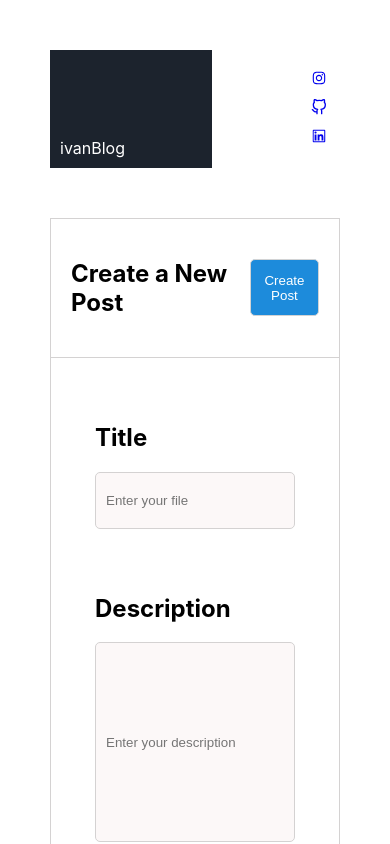
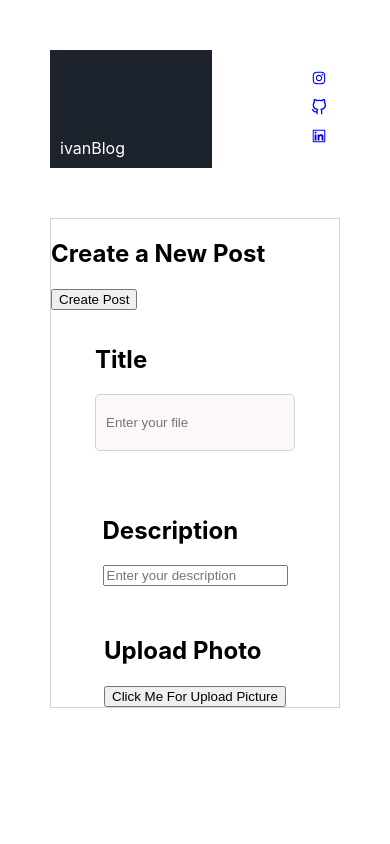
Before and after one commit to IvanMatt8/Forum, a React (Create React App) app: page /create in a window 390 px wide. Shown: the top 844 px of the page. Built offline with nearby package versions, Linux system fonts and the light colour scheme; the HTML template or start-up script is replaced by a standard one.

Commit message:
:hammer: refactor no estilo do index

```diff
--- a/src/pages/Create/index.css
+++ b/src/pages/Create/index.css
@@ -5,34 +5,21 @@
 gap: 50px;
 }
 
-
-
 .wrapperCreatePost {
 display: flex;
 flex-direction: column;
 border: solid 1px;
 border-color: #D4D2D2;
-gap: 30px;
 }
 
-.titlePost{
+.wrapperHeaderPost{
 display: flex;
 justify-content: space-between;
 padding: 20px;
 border-bottom: solid 1px;
 border-color: #D4D2D2;
-    align-items: center;
 }
 
-.buttonPost {
-    width: 204px;
-    height: 52px;
-    background: #1D8BDB;
-    border: 1px solid #D2D3D4;
-    box-sizing: border-box;
-    border-radius: 5px;
-    color: white;
-}
 
 
 .wrapperDescriptionPost {
@@ -50,10 +37,11 @@ border: 1px solid #D4D2D2;
 box-sizing: border-box;
 border-radius: 5px;
 padding: 10px;
+outline: 0;
 }
 
 
-.descriptionText input{
+.descriptionText textarea{
  display: flex;
 width: 573px;
 height: 248px;
@@ -62,39 +50,21 @@ border: 1px solid #D4D2D2;
 box-sizing: border-box;
 border-radius: 5px;
 padding: 10px;
+resize: none;
+outline: 0;
 
 }
 
-.uploadPhotos button{
-    width: 573px;
-    height: 52px;
-    background: #1D8BDB;
-    border: 1px solid #D2D3D4;
-    box-sizing: border-box;
-    border-radius: 5px;
-    color: white;
-    margin-bottom: 30px;
-}
-
-
 @media screen and (max-width: 706px) {
 
-    .buttonPost {
-        width: 80px;
-        height: 57px;
-    }
 
 .wrapperTitle input {
 width: 200px;
 height: 57px;
  }
-    .descriptionText input{
+.descriptionText textarea{
 width: 200px;
 height: 200px;
  }
 
-    .uploadPhotos button{
-        width: 225px;
-        height: 57px;
 }
-}
```
Lines whose indentation alone changed are shown as unchanged.
